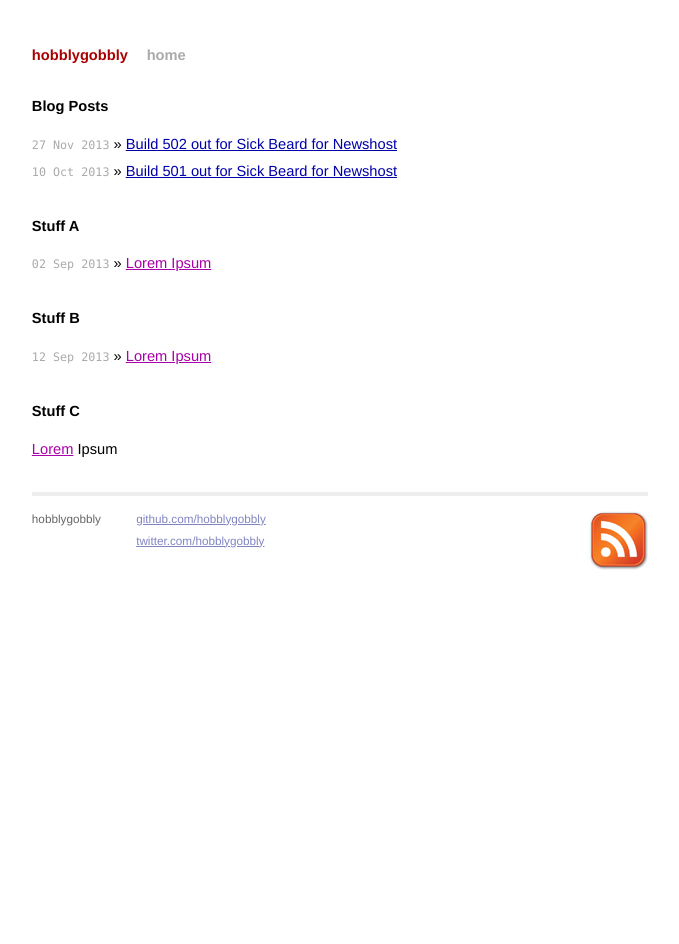
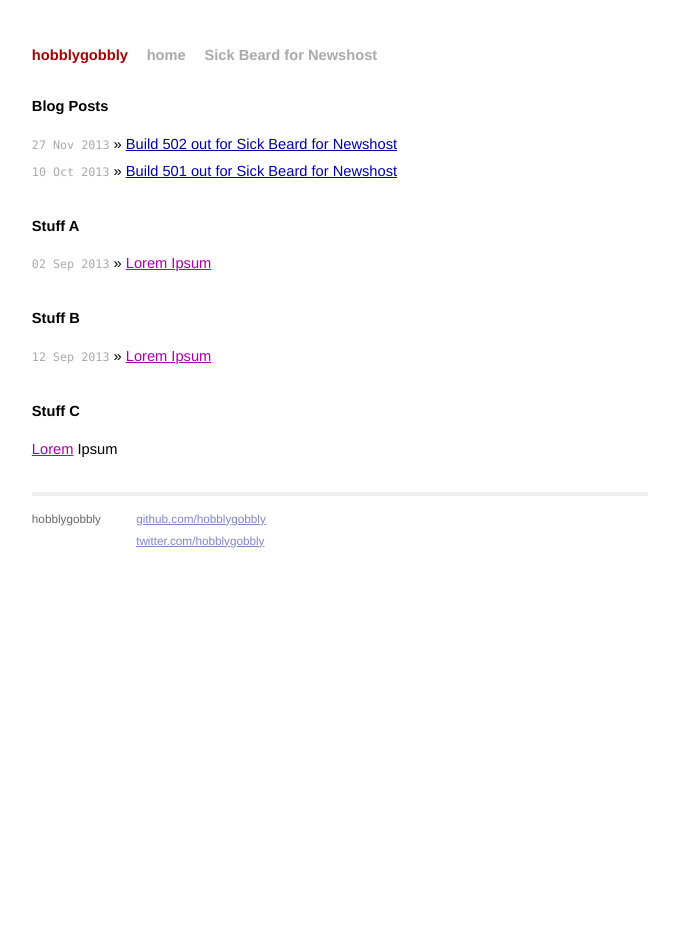
Before and after one commit to hobblygobbly/hobblygobbly.github.io, a Jekyll site: the page built from index.html, in a window 1280 px wide. Shown: the whole page, without its empty margins (300-979 px from the left). Built offline with Jekyll 4.4.1, drawn with Linux system fonts in a browser that asks for light colours; Markdown is read by kramdown in place of the engine named in the settings.

```diff
--- a/_layouts/default.html
+++ b/_layouts/default.html
@@ -19,16 +19,11 @@
 </head>
 <body>
 
-<!-- ClickTale Top part -->
-<script type="text/javascript">
-var WRInitTime=(new Date()).getTime();
-</script>
-<!-- ClickTale end of Top part -->
-
 <div class="site">
   <div class="title">
     <a href="/">hobblygobbly</a>
     <a class="extra" href="/">home</a>
+    <a class="extra" href="Sick-Beard">Sick Beard for Newshost</a>
   </div>
 
   {{ content }}
@@ -41,15 +36,15 @@ var WRInitTime=(new Date()).getTime();
     </div>
     <div class="contact">
       <p>
-        <a href="http://github.com/mojombo/">github.com/hobblygobbly</a><br />
-        <a href="http://twitter.com/mojombo/">twitter.com/hobblygobbly</a><br />
+        <a href="http://github.com/hobblygobbly/">github.com/hobblygobbly</a><br />
+        <a href="http://twitter.com/hobblygobbly/">twitter.com/hobblygobbly</a><br />
       </p>
     </div>
-    <div class="rss">
+    <!--<div class="rss">
       <a href="http://feeds.feedburner.com/">
         <img src="/images/rss.png" alt="Subscribe to RSS Feed" />
       </a>
-    </div>
+    </div>-->
   </div>
 </div>
 </body>
```
